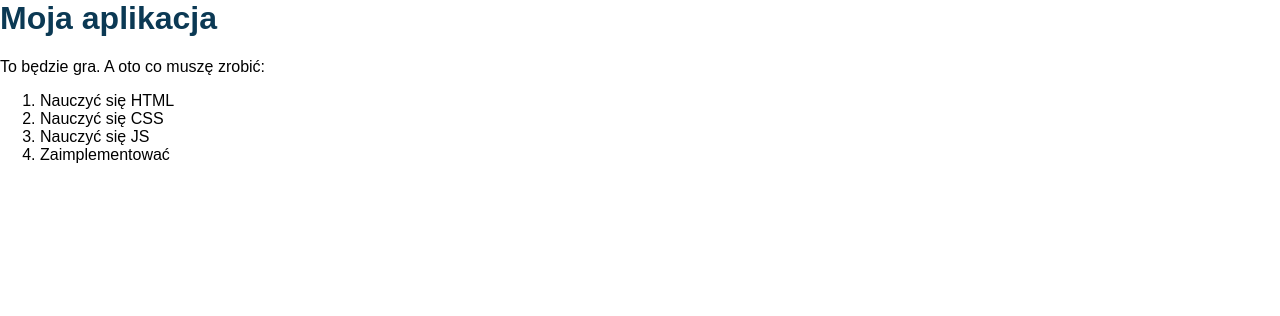
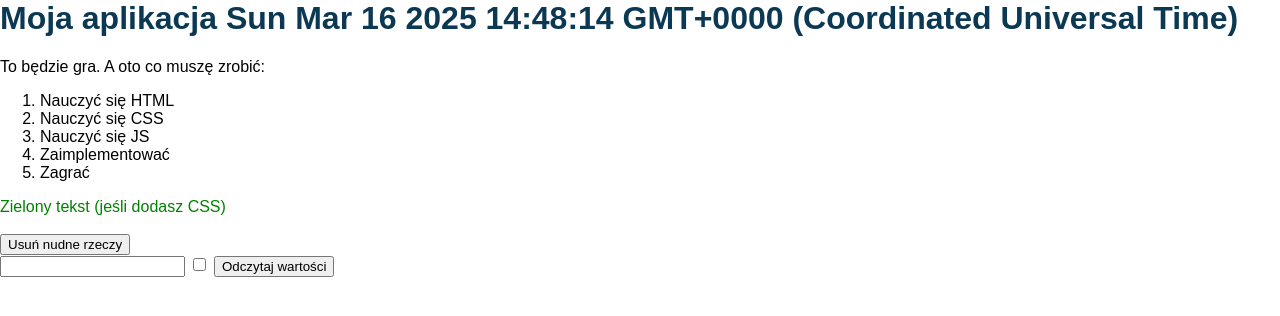
Before and after one commit to zk1989/js-lab, a plain HTML site: page index.html in a window 1280 px wide. Drawn offline with Linux system fonts and the light colour scheme.

Commit message:
Add changes

```diff
--- a/index.html
+++ b/index.html
@@ -7,6 +7,10 @@
             margin: 0;
             padding: 0;
             font-family: Arial, serif;
+        }
+
+        .green {
+            color: green;
         }
 
         h1 {
@@ -25,8 +29,43 @@
         <li id="super-important">Zaimplementować</li>
     </ol>
 </div>
+<br>
+<button type="button" onclick="removeBoringStuff()">Usuń nudne rzeczy</button>
+<br>
+<input type="text" id="myTextField">
+<input type="checkbox" id="myCheckbox">
+<button type="button" onclick="readValues()">Odczytaj wartości</button>
 <script>
-    alert('Witamy witamy');
+    const header = document.getElementById('main-header');
+    header.innerText = `Moja aplikacja ${new Date()}`;
+    // szukanie po selektorach (tak jak w CSS)
+    // tylko dla klasy boring bedacej wewnatrz id app
+    // const nudy = document.querySelectorAll("#app .boring");
+    // nudy.forEach(element => {
+    //     alert(`Nuda: ${element.innerText}`);
+    //     element.classList.remove('boring');
+    // })
+    let div = document.createElement('div');
+    div.classList.add('green');
+    div.innerText = 'Zielony tekst (jeśli dodasz CSS)';
+    document.getElementById('app').append(div); // jest też prepend
+
+    let listItem = document.createElement('li');
+    listItem.innerText = 'Zagrać';
+    // dodaję na koniec listy
+    document.querySelector("#app ol li:last-child").after(listItem); // jest też before
+
+    function removeBoringStuff() {
+        document.querySelectorAll("#app .boring").forEach((e) => e.remove());
+    }
+
+    function readValues() {
+        let text = document.getElementById('myTextField').value;
+        let checkbox = document.getElementById('myCheckbox').checked;
+        if (checkbox) {
+            alert(text);
+        }
+    }
 </script>
 </body>
 </html>
```
